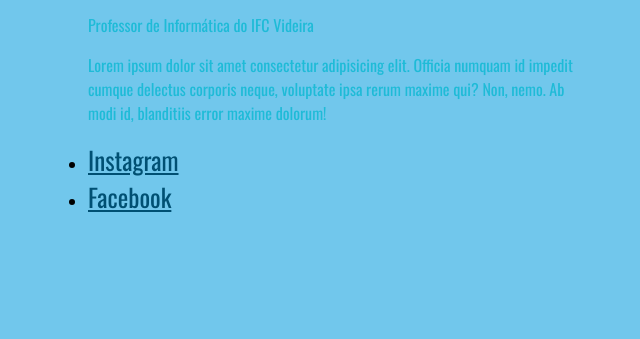
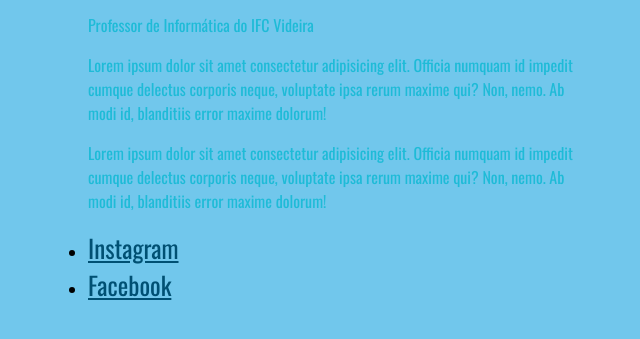
Before and after one commit to fabricioifc/perfil, a plain HTML site: page index.html in a window 1280 px wide. Shown: the part 117-456 px from the top of the page, without its empty margins (302-942 px from the left). Drawn offline with nearby package versions, Linux system fonts and the light colour scheme.

Commit message:
Update index.html

```diff
--- a/index.html
+++ b/index.html
@@ -20,6 +20,9 @@
     <p>
         Lorem ipsum dolor sit amet consectetur adipisicing elit. Officia numquam id impedit cumque delectus corporis neque, voluptate ipsa rerum maxime qui? Non, nemo. Ab modi id, blanditiis error maxime dolorum!
     </p>
+    <p>
+        Lorem ipsum dolor sit amet consectetur adipisicing elit. Officia numquam id impedit cumque delectus corporis neque, voluptate ipsa rerum maxime qui? Non, nemo. Ab modi id, blanditiis error maxime dolorum!
+    </p>
 
     <ul>
         <li>
```
